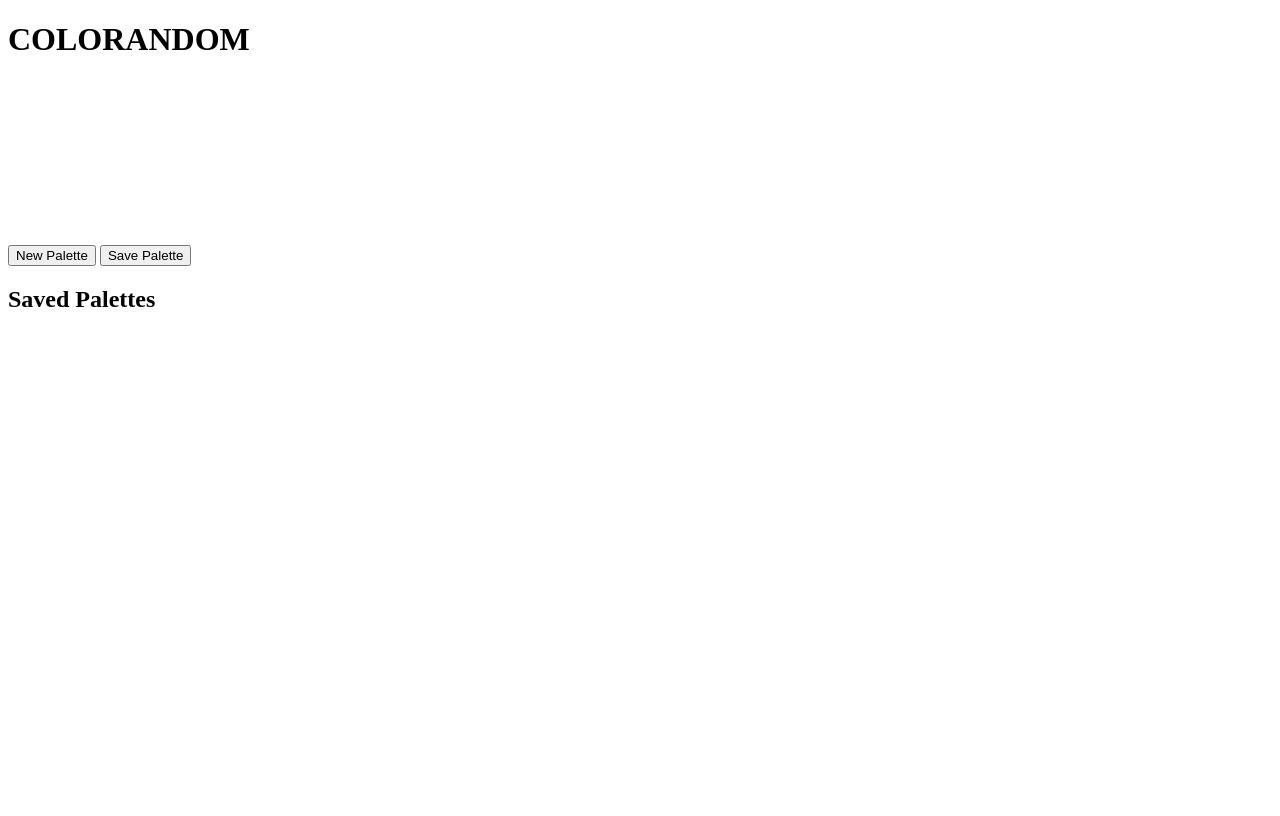
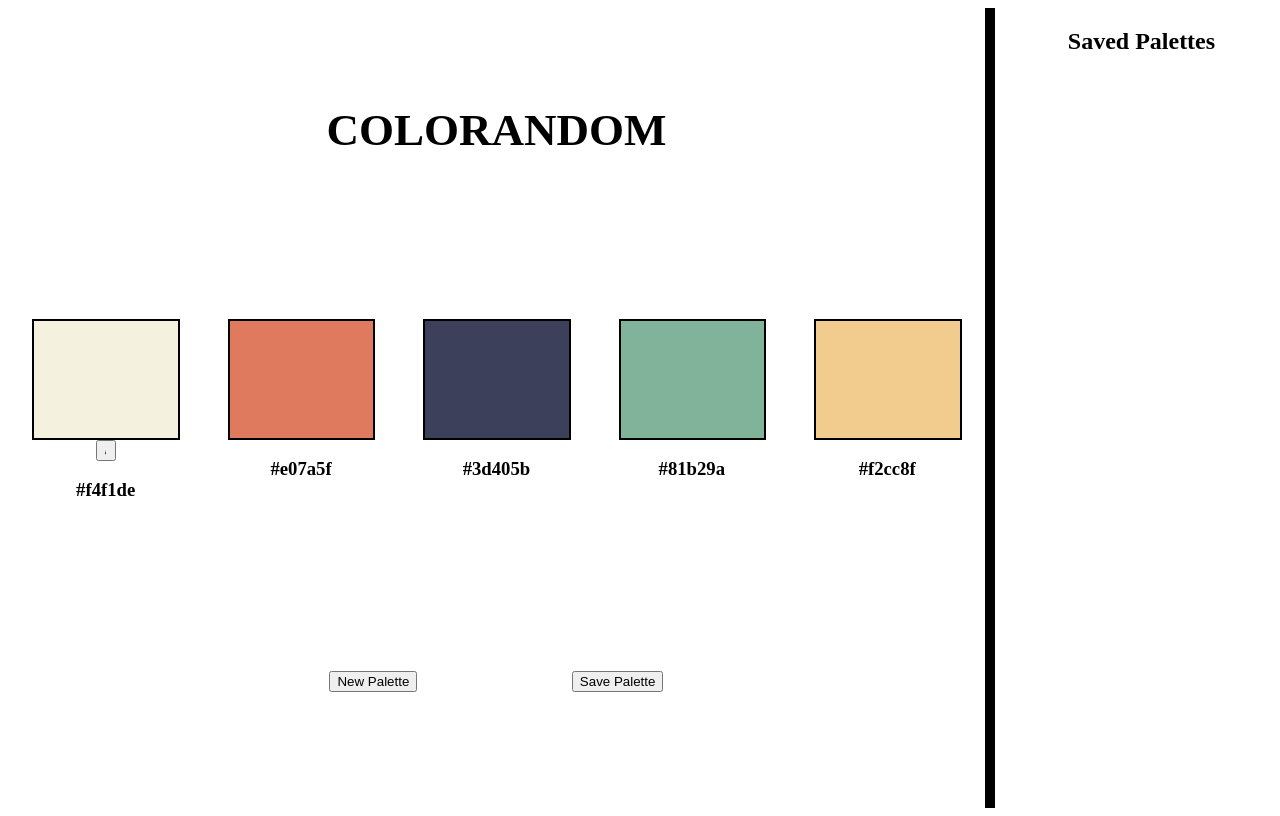
Before and after one commit to KarimAl-Rashdan/coloRandom, a plain HTML site: page index.html in a window 1280 px wide. Drawn offline with Linux system fonts and the light colour scheme.

Commit message:
Added layout to webpage- built out css

```diff
--- a/index.html
+++ b/index.html
@@ -6,7 +6,7 @@
       <link href="" rel="stylesheet">
   </head>
   <body class="background-container">
-    <main>
+    <main class="main-container"
       <header>
         <h1>COLORANDOM</h1>
       </header>
@@ -14,40 +14,40 @@
         <span class="container1">
           <div class="box-input" id="box1">
           </div>
-          <div class="hex-code">
-            <h3></h3>
-            <img class="" src="" alt="">
+          <div class="hex-code1">
+            <h3>#f4f1de</h3>
+            <button type="button"><img src="./assets/unlock.jpg" alt="unlocked-icon"></button>
           </div>
         </span>
         <span class="container2">
           <div class="box-input" id="box2">
           </div>
-          <div class="hex-code">
-            <h3></h3>
+          <div class="hex-code2">
+            <h3>#e07a5f</h3>
             <img class="" src="" alt="">
           </div>
         </span>
         <span class="container3">
           <div class="box-input" id="box3">
           </div>
-          <div class="hex-code">
-            <h3></h3>
+          <div class="hex-code3">
+            <h3>#3d405b</h3>
             <img class="" src="" alt="">
           </div>
         </span>
         <span class="container4">
           <div class="box-input" id="box4">
           </div>
-          <div class="hex-code">
-            <h3></h3>
+          <div class="hex-code4">
+            <h3>#81b29a</h3>
             <img class="" src="" alt="">
           </div>
         </span>
         <span class="container5">
           <div class="box-input" id="box5">
           </div>
-          <div class="hex-code">
-            <h3></h3>
+          <div class="hex-code5">
+            <h3>#f2cc8f</h3>
             <img class="" src="" alt="">
           </div>
         </span>
--- a/styles.css
+++ b/styles.css
@@ -0,0 +1,149 @@
+
+
+.background-container {
+  width:100%;
+  height:100vh;
+  display: flex;
+  align-items: center;
+  flex-direction: row;
+  justify-content: flex-start;
+}
+
+.main-container {
+  display: flex;
+  width: 100%;
+  height:100vh;
+  flex-direction: column;
+  flex-wrap: wrap;
+  align-items: center;
+  justify-content: space-around;
+}
+
+h1 {
+  font-size: 45px;
+  font-family: ;
+  color: ;
+  /* margin: 80px; */
+  justify-content: center;
+}
+
+.box-container {
+  display: flex;
+  /* border: 10px solid #000000; */
+  width: 100%;
+  min-height: 170px;
+  justify-content: space-around;
+
+
+
+}
+.container1,
+.container2,
+.container3,
+.container4,
+.container5 {
+  width: 15%;
+  height: 120px;
+}
+
+.box-input {
+  display:flex;
+  border:2px solid #000000;
+  /* flex-direction:row; */
+  /* justify-content: center; */
+  width:98%;
+  height: 117px;
+  /* align-content: space-around; */
+  justify-content: flex-end;
+  align-content: center;
+  flex-direction: column;
+  align-items: center;
+}
+
+.hex-code1,
+.hex-code2,
+.hex-code3,
+.hex-code4,
+.hex-code5 {
+  display: flex;
+  justify-content: flex-end;
+  align-content: center;
+  flex-direction: column-reverse;
+  align-items: center;
+}
+
+.hex-code1 > button > img {
+  width: 15%;
+  height: 5px;
+}
+.container1 {
+  background: #f4f1de;
+}
+
+.container2 {
+  background: #e07a5f;
+}
+
+.container3 {
+  background: #3d405b;
+}
+
+.container4 {
+  background: #81b29a;
+}
+
+.container5 {
+  background: #f2cc8f;
+}
+
+.box-input {
+
+}
+
+h3 {
+  font-size: ;
+  font-family: ;
+  color: #000000;
+}
+
+.button-container {
+  display:flex;
+  justify-content:space-around;
+  width:50%;
+  padding: 50px;
+}
+
+.button {
+  display: flex;
+  align-content: space-around;
+  line-height: 1.5;
+  font-size: 25px;
+  text-align: center;
+  border: 2px solid #000000;
+  width:20%;
+}
+
+}
+.aside > .main-container {
+  margin: 10px
+}
+
+.side-bar-container > h2{
+  font-size: 35px
+  color: #000000;
+  display: flex;
+  margin: 54 0px;
+  justify-content: center;
+  /* border:2px solid #000000; */
+
+}
+
+.side-bar-container {
+  border-left: 10px solid #000000;
+  width: 30%;
+  height:100vh;
+  display: flex;
+  align-items: flex-start;
+  justify-content: center;
+
+}
```
Also changed, not shown: assets/lock.jpg (added), assets/unlock.jpg (added).
